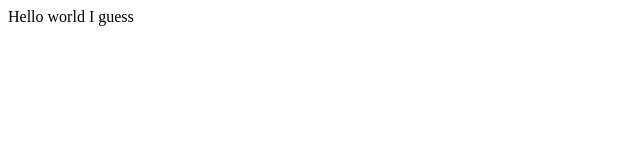
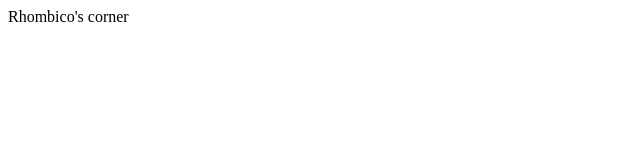
Before and after one commit to Rhombicosidodecahedron01/Rhombicosidodecahedron01.github.io, a plain HTML site: page index.html in a window 1280 px wide. Shown: the full height of the page, 0-640 px from the left. Drawn offline with Linux system fonts and the light colour scheme.

Commit message:
Update index.html

```diff
--- a/index.html
+++ b/index.html
@@ -1,8 +1,8 @@
 <!DOCTYPE html>
 <html>
 
-<body>
-Hello world I guess
-</body>
+<head>
+Rhombico's corner
+</head>
 
 </html>
```
